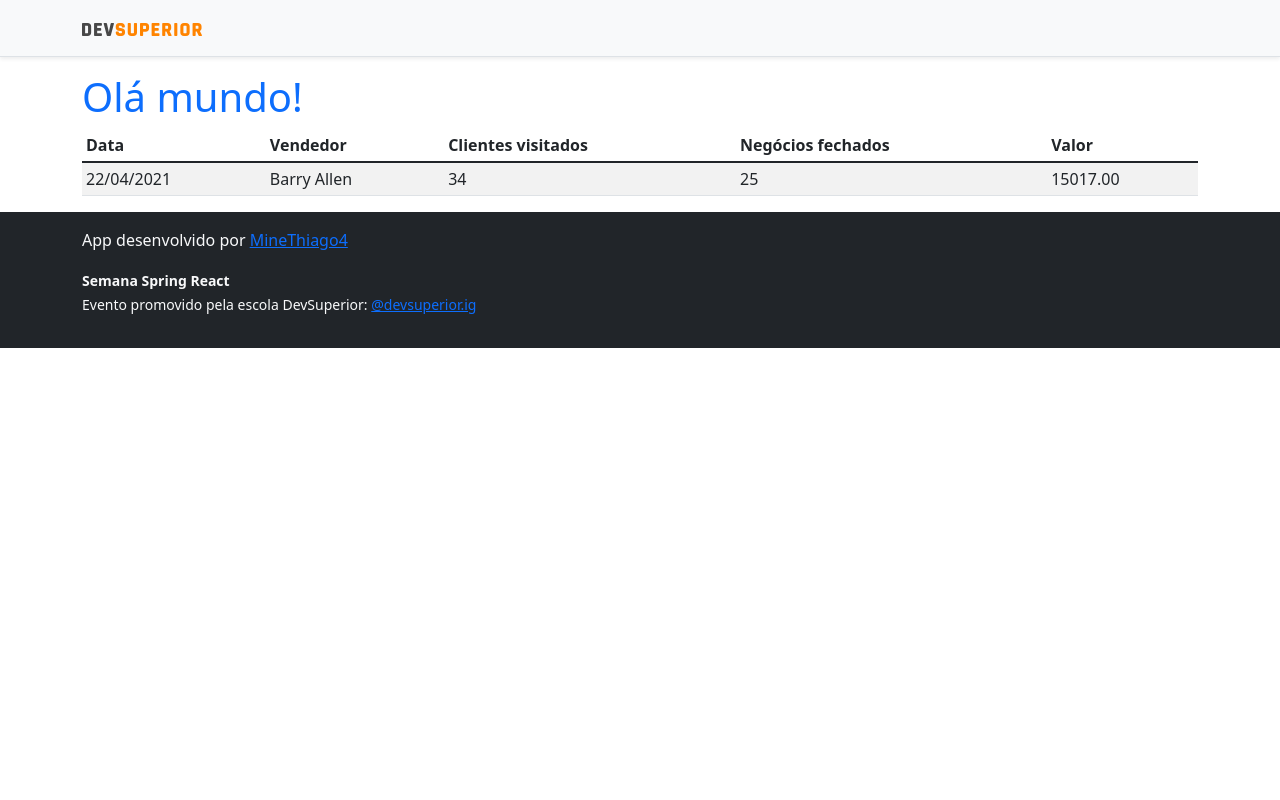
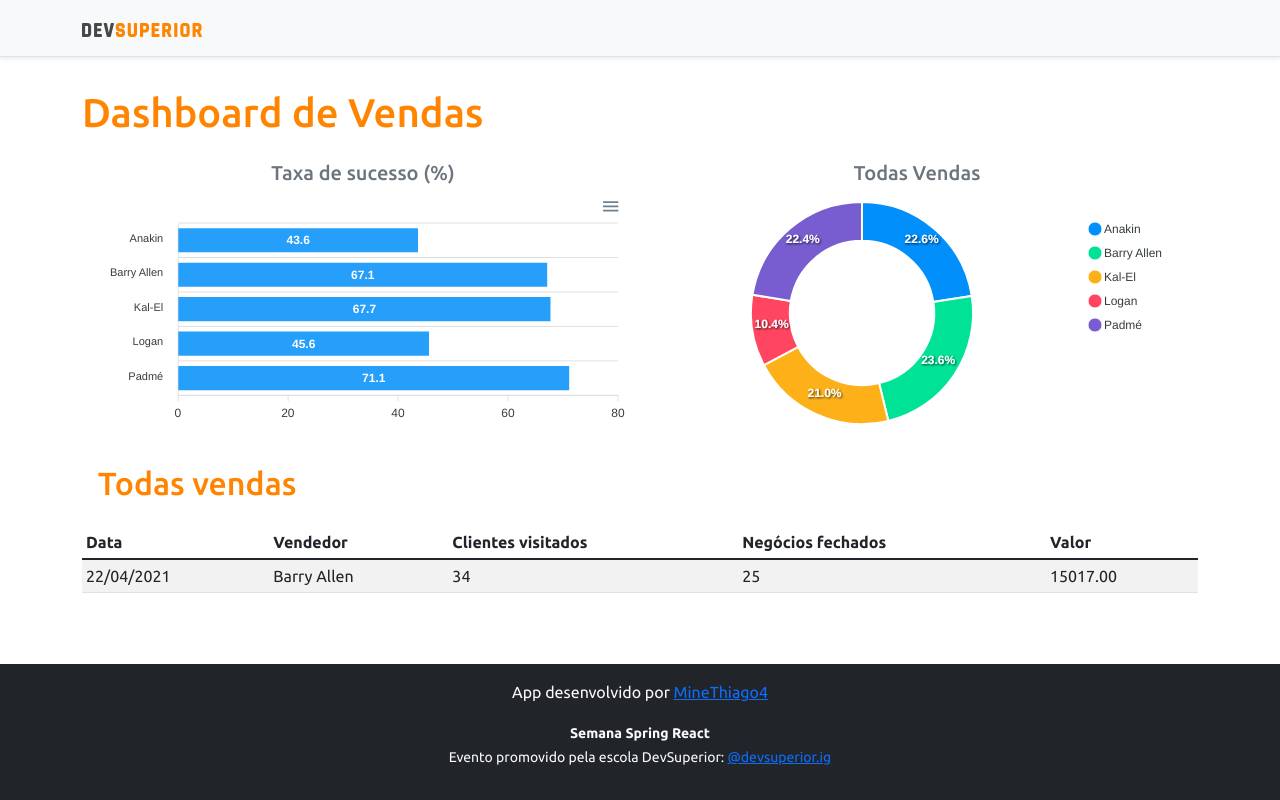
Before and after one commit to MineThiago4/projeto-sds3, a React (Create React App) app in the folder frontend/: page / in a window 1280 px wide. Built offline with nearby package versions, Linux system fonts and the light colour scheme.

Commit message:
Static charts

```diff
--- a/frontend/package.json
+++ b/frontend/package.json
@@ -11,8 +11,10 @@
     "@types/node": "^12.0.0",
     "@types/react": "^17.0.0",
     "@types/react-dom": "^17.0.0",
+    "apexcharts": "^3.29.0",
     "bootstrap": "^5.1.3",
     "react": "^17.0.2",
+    "react-apexcharts": "^1.3.9",
     "react-dom": "^17.0.2",
     "react-scripts": "4.0.3",
     "typescript": "^4.1.2",
--- a/frontend/src/App.tsx
+++ b/frontend/src/App.tsx
@@ -1,4 +1,6 @@
+import BarChart from "components/BarChart";
 import DataTable from "components/DataTable";
+import DonutChart from "components/DonutChart";
 import Footer from "./components/Footer";
 import NavBar from "./components/NavBar";
 
@@ -6,7 +8,20 @@
   return (
     <>
       <NavBar /><div className="container">
-        <h1 className="text-primary">Olá mundo!</h1>
+        <h1 className="text-primary py-3">Dashboard de Vendas</h1>
+        <div className="row px-3">
+          <div className="col-sm-6">
+            <h5 className="text-center text-secondary">Taxa de sucesso (%)</h5>
+            <BarChart />
+          </div>
+          <div className="col-sm-6">
+            <h5 className="text-center text-secondary">Todas Vendas</h5>
+            <DonutChart />
+          </div>
+          <div className="py-3">
+            <h2 className="text-primary">Todas vendas</h2>
+          </div>
+        </div>
         <DataTable />
       </div>
       <Footer />
--- a/frontend/src/assets/css/styles.css
+++ b/frontend/src/assets/css/styles.css
@@ -0,0 +1,32 @@
+@import url('https://fonts.googleapis.com/css2?family=Ubuntu:wght@300;400;500;700&display=swap');
+:root {
+    --color-primary: #FF8400;
+}
+
+html, body {
+    height: 100%;
+    font-family: "Ubuntu", sans-serif;
+}
+
+#root {
+    display: flex;
+    flex-direction: column;
+    height: 100%;
+}
+
+.content {
+    flex: 1 0 auto;
+}
+
+.footer {
+    flex-shrink: 0;
+    text-align: center;
+}
+
+.bg-primary {
+    background-color: var(--color-primary) !important;
+}
+
+.text-primary {
+    color: var(--color-primary) !important;
+}
--- /dev/null
+++ b/frontend/src/components/BarChart/index.tsx
@@ -0,0 +1,37 @@
+import Chart from 'react-apexcharts'
+
+const BarChart = () => {
+
+    const options = {
+        plotOptions: {
+            bar: {
+                horizontal: true,
+            }
+        },
+    };
+
+    const mockData = {
+        labels: {
+            categories: ['Anakin', 'Barry Allen', 'Kal-El', 'Logan', 'Padmé']
+        },
+        series: [
+            {
+                name: "% Sucesso",
+                data: [43.6, 67.1, 67.7, 45.6, 71.1]
+            }
+        ]
+    };
+
+    return (
+        <div>
+         <Chart
+         options={{ ...options, xaxis: mockData.labels}}
+         series={mockData.series}
+         type="bar"
+         height="240"
+         />
+        </div>
+    );
+}
+
+export default BarChart;
--- /dev/null
+++ b/frontend/src/components/DonutChart/index.tsx
@@ -0,0 +1,28 @@
+import Chart from 'react-apexcharts'
+
+const DonutChart = () => {
+
+    const mockData = {
+        series: [477138, 499928, 444867, 220426, 473088],
+        labels: ['Anakin', 'Barry Allen', 'Kal-El', 'Logan', 'Padmé']
+    }
+
+    const options = {
+        legend: {
+            show: true
+        }
+    }
+
+    return (
+        <div>
+         <Chart
+         options={{ ...options, labels: mockData.labels}}
+         series={mockData.series}
+         type="donut"
+         height="240"
+         />
+        </div>
+    );
+}
+
+export default DonutChart;
```
Also changed, not shown: 1 other file (tests, documents, lock files or other folders).
